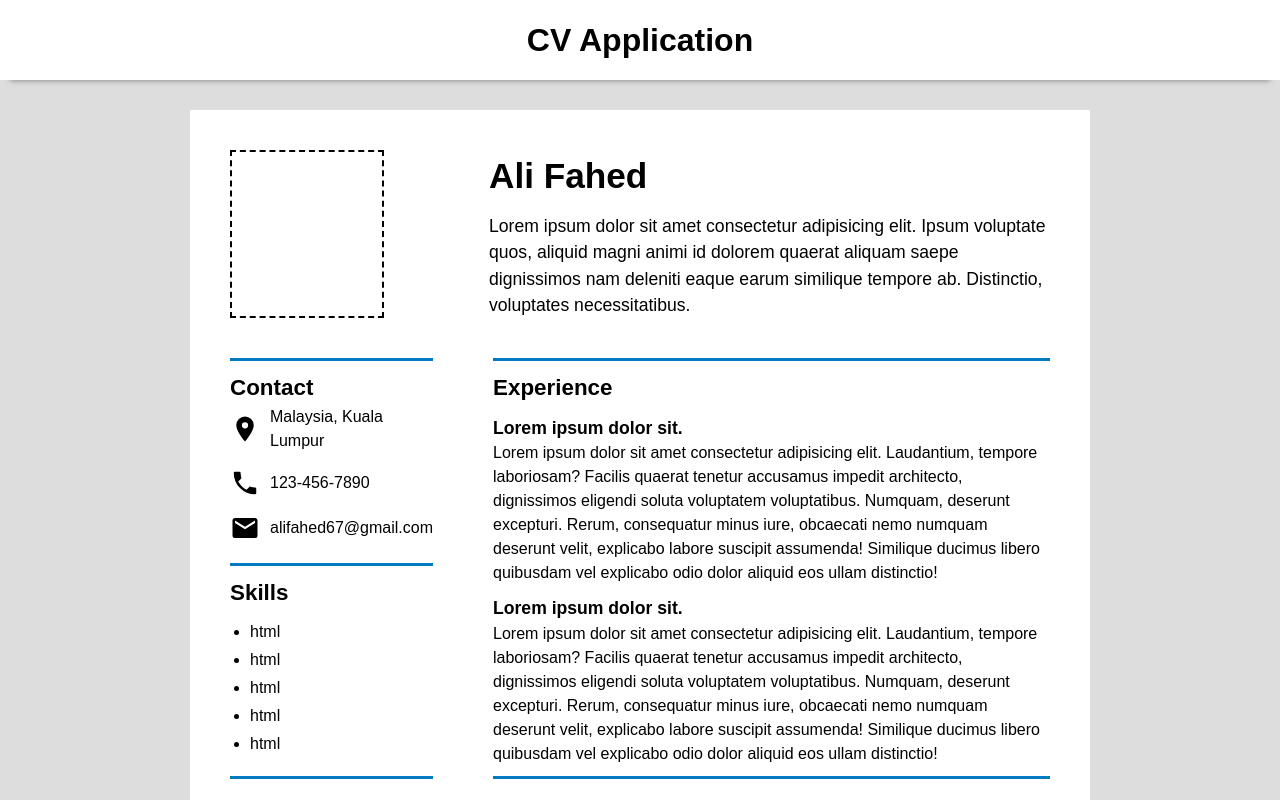
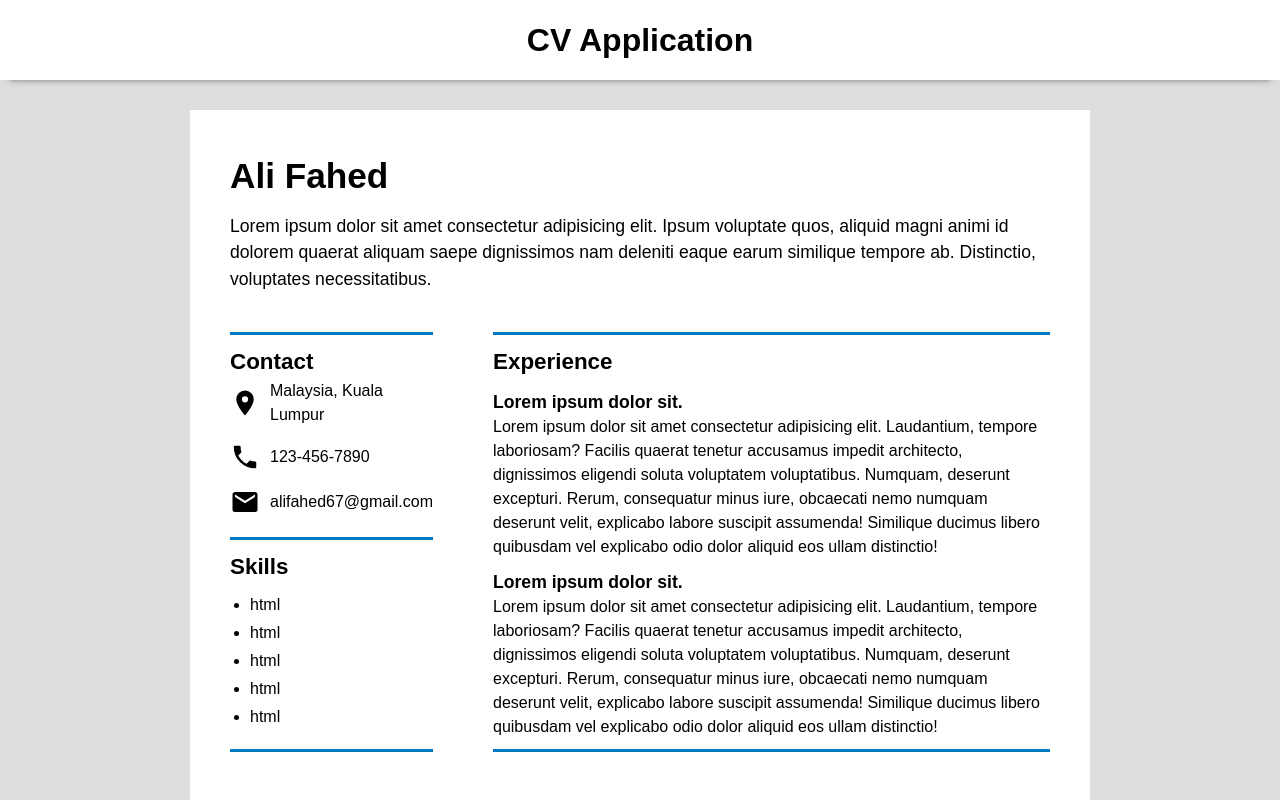
Before and after one commit to AliFahed/cv-application, a React app: page / in a window 1280 px wide. Shown: the top 800 px of the page. Built offline with nearby package versions, Linux system fonts and the light colour scheme.

Commit message:
Comment cv-photo-container

```diff
--- a/src/components/CvHeader.js
+++ b/src/components/CvHeader.js
@@ -4,9 +4,14 @@ import '../styles/_cvHeader.scss';
 function CvHeader() {
   return (
     <div className="cv-header-container">
-      <div className="cv-photo-container">
-        <div className="cv-photo"></div>
-      </div>
+      {/* <div className="cv-photo-container">
+        <input
+          type="file"
+          className="upload-btn"
+          accept="image/png, image/jpg"
+        />
+        <img src="" alt="CV photo" className="cv-photo" />
+      </div> */}
 
       <div className="cv-header-text-container">
         <div className="cv-name">Ali Fahed</div>
--- a/src/styles/_cvHeader.scss
+++ b/src/styles/_cvHeader.scss
@@ -2,20 +2,24 @@
   display: flex;
   padding: 40px;
   padding-bottom: 0;
-  gap: 105px;
+  gap: 10px;
 }
 
 .cv-photo-container {
   border: 2px dashed #000;
+  padding-top: 10px;
   display: flex;
-  text-align: center;
-  justify-content: center;
-  align-items: center;
+  flex-direction: column;
+  gap: 10px;
+  // text-align: center;
+  // justify-content: center;
+  // align-items: center;
+  // cursor: pointer;
 }
 
-.cv-photo {
-  width: 150px;
-}
+// .cv-photo {
+//   width: 150px;
+// }
 
 .cv-header-text-container {
   display: flex;
```
